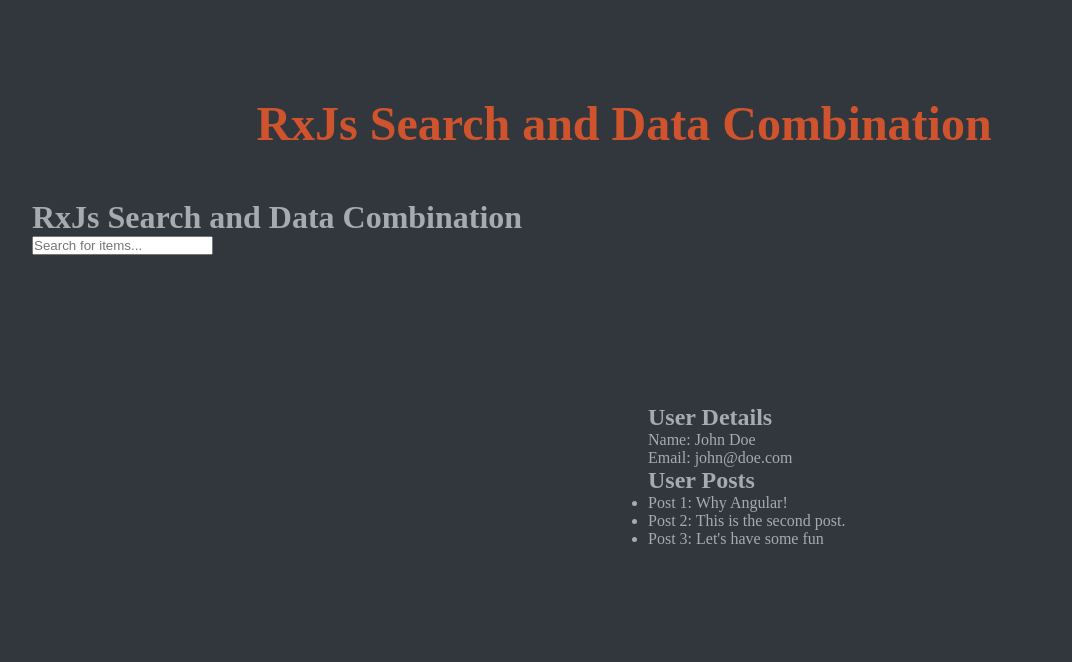
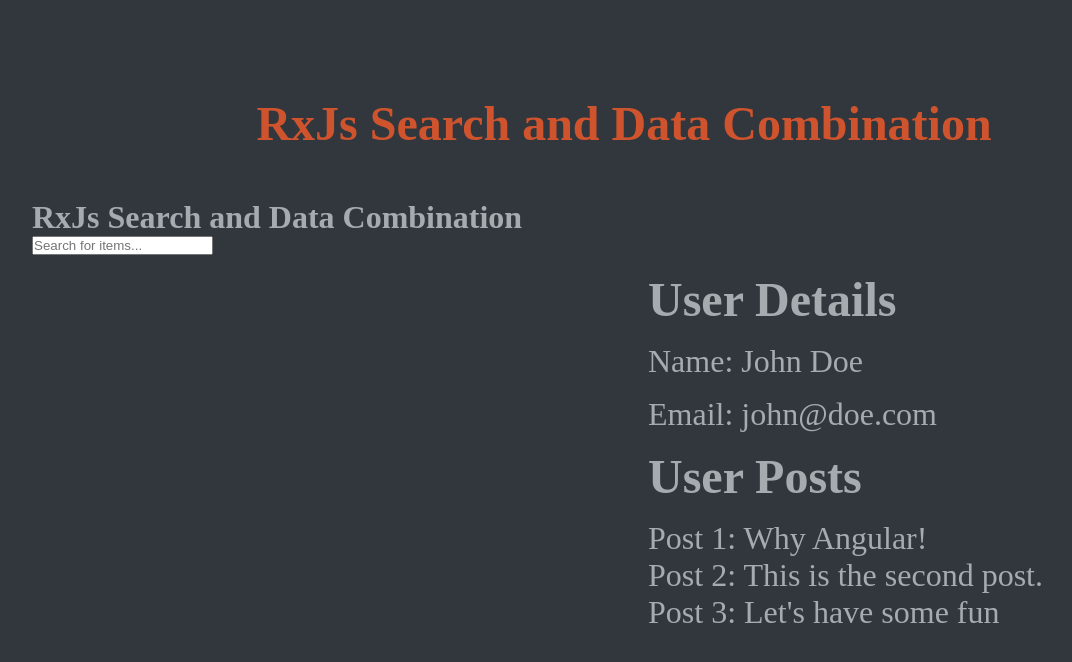
Before and after one commit to Eric-Obeng/RxJs-Search-and-Data-Combination, an Angular app: page / in a window 1280 px wide. Shown: the top 662 px of the page, without its empty margins (16-1088 px from the left). Built offline with nearby package versions, Linux system fonts and the light colour scheme.

Commit message:
styles and layout updated for the combined component

```diff
--- a/src/app/combined-data/combined-data.component.html
+++ b/src/app/combined-data/combined-data.component.html
@@ -1,9 +1,9 @@
 @if(loadingUserDetails || loadingUserPosts) {
-  <div>
+<div class="loading-div">
   @if (loadingUserDetails) {
-    <p>Loading user details...</p>
+  <p class="loading">Loading user details...</p>
   } @if(loadingUserPosts) {
-    <p>Loading user posts...</p>
+  <p class="loading">Loading user posts...</p>
   }
 </div>
 } @if(error) {
@@ -11,6 +11,7 @@
   <p class="error">Error: {{ error }}</p>
 </div>
 } @if (!loadingUserDetails && !loadingUserPosts && combinedData) {
+<div class="details">
   <h2>User Details</h2>
   <p>Name: {{ combinedData.user.name }}</p>
   <p>Email: {{ combinedData.user.email }}</p>
@@ -21,4 +22,6 @@
     <li>{{ post }}</li>
     }
   </ul>
+</div>
+
 }
--- a/src/app/combined-data/combined-data.component.scss
+++ b/src/app/combined-data/combined-data.component.scss
@@ -0,0 +1,31 @@
+.loading-div {
+  font-size: 2rem;
+
+  .loading {
+    color: #ff6d45;
+  }
+}
+
+.details {
+  display: flex;
+  flex-direction: column;
+  gap: 1rem;
+  width: 100%;
+  margin-bottom: 3rem;
+
+  h2 {
+    font-size: 3rem;
+  }
+
+  p {
+    font-size: 2rem;
+  }
+
+  ul {
+    list-style-type: none;
+
+    li {
+      font-size: 2rem;
+    }
+  }
+}
```
Lines whose indentation alone changed are shown as unchanged.
